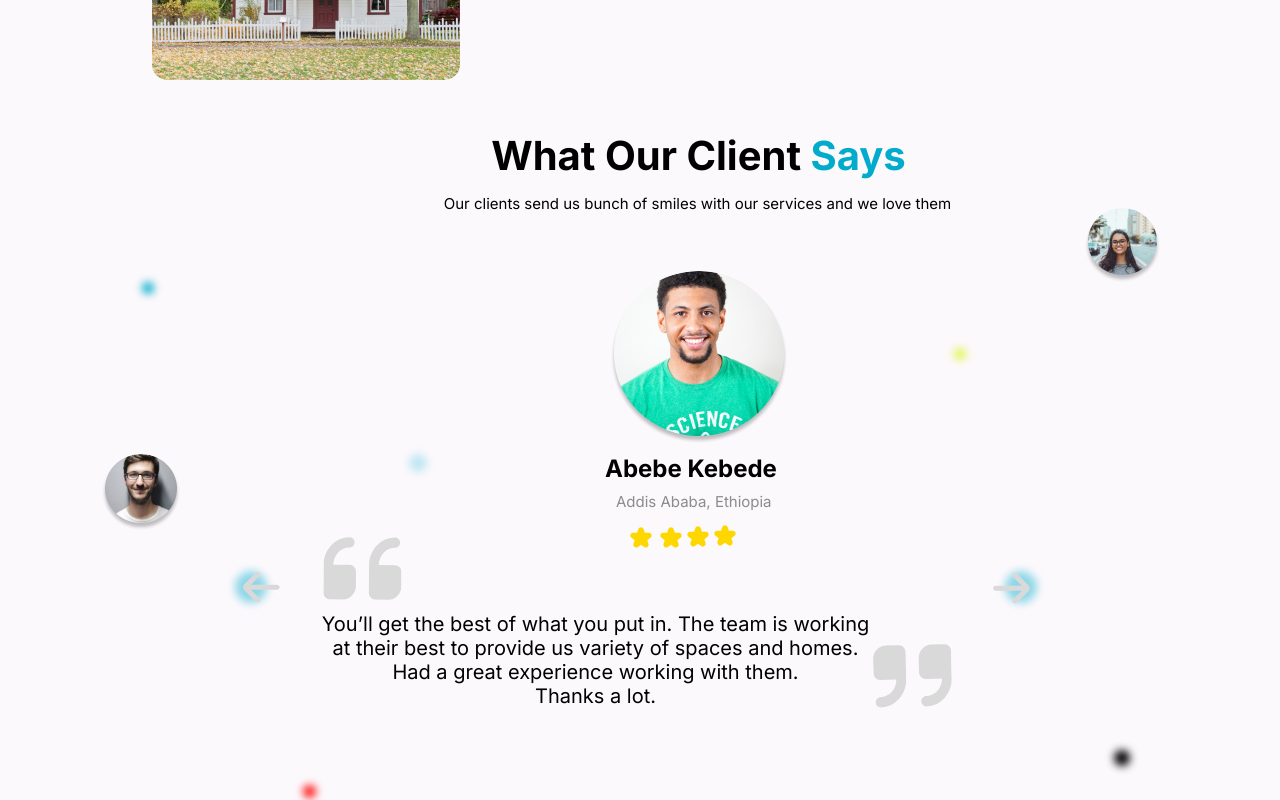
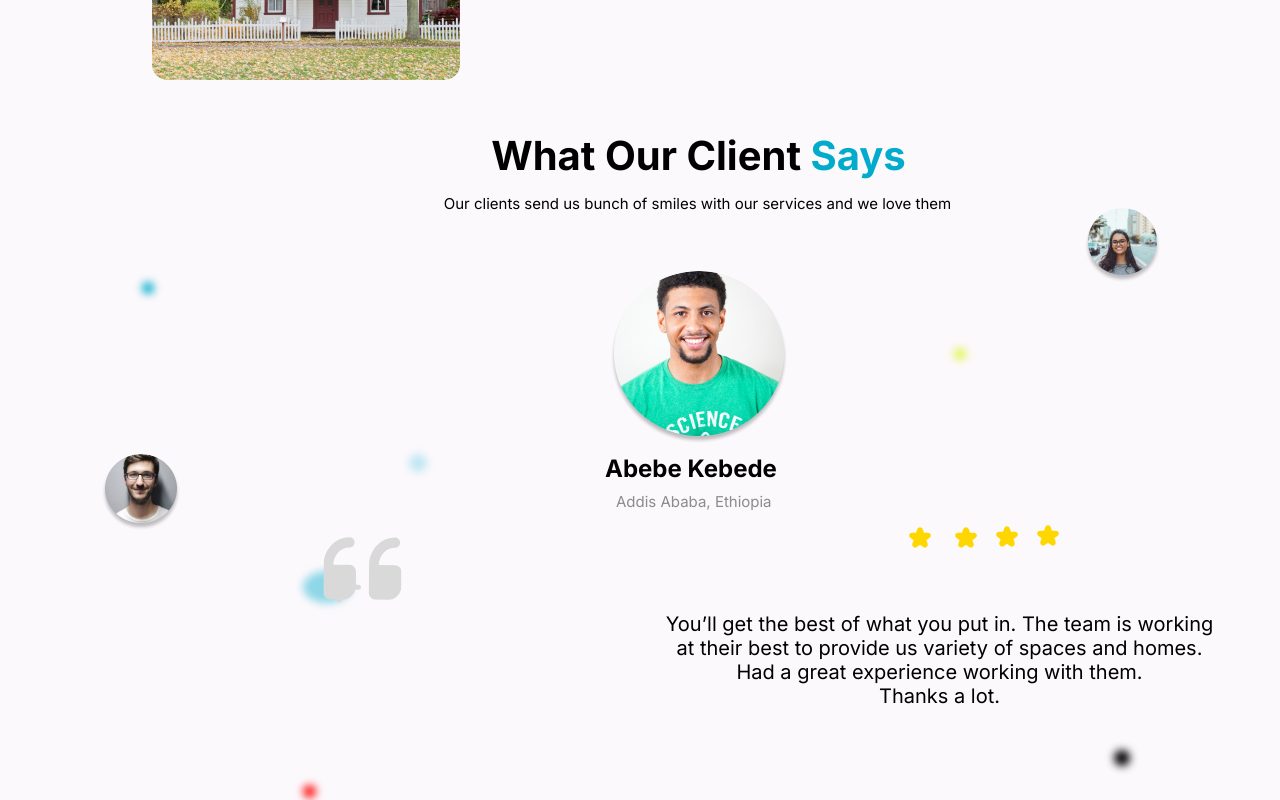
Before and after one commit to fiker31/Betoch-website, a React (Create React App) app: page / in a window 1280 px wide. Shown: the part 2240-3040 px from the top of the page. Built offline with nearby package versions, Linux system fonts and the light colour scheme.

Commit message:
testimonials styling edited

```diff
--- a/src/pages/RealEstateLandingPage.module.css
+++ b/src/pages/RealEstateLandingPage.module.css
@@ -982,7 +982,7 @@
 .youllGetTheContainer {
   position: absolute;
   top: 481px;
-  left: 206px;
+  left: 550px;
   font-size: var(--font-size-xl);
   display: inline-block;
   width: 569px;
@@ -1092,7 +1092,7 @@
 }
 .groupChild25 {
   right: 11.41%;
-  left: 85.55%;
+  left: 95.55%;
 }
 .vectorIcon3,
 .vectorIcon4 {
@@ -1111,7 +1111,7 @@
   top: 66.27%;
   right: 12.1%;
   bottom: 29.01%;
-  left: 84.41%;
+  left: 95.41%;
 }
 .quoteRight1Icon,
 .quoteRight2Icon {
@@ -1123,8 +1123,8 @@
   overflow: hidden;
 }
 .quoteRight2Icon {
-  top: 499px;
-  left: 767.46px;
+  top: 600px;
+  left: 1300.46px;
   width: 80.08px;
   height: 84.79px;
 }
@@ -1163,7 +1163,7 @@
   left: 57.89%;
 }
 .whatOurClientSaysParent {
-  position: relative;
+
   width: 1052px;
   height: 667px;
 }
@@ -1171,7 +1171,7 @@
   position: absolute;
   top: 2371px;
   left: 105px;
-  width: 1052px;
+  width: 1600px;
   display: flex;
   flex-direction: column;
   align-items: center;
```
